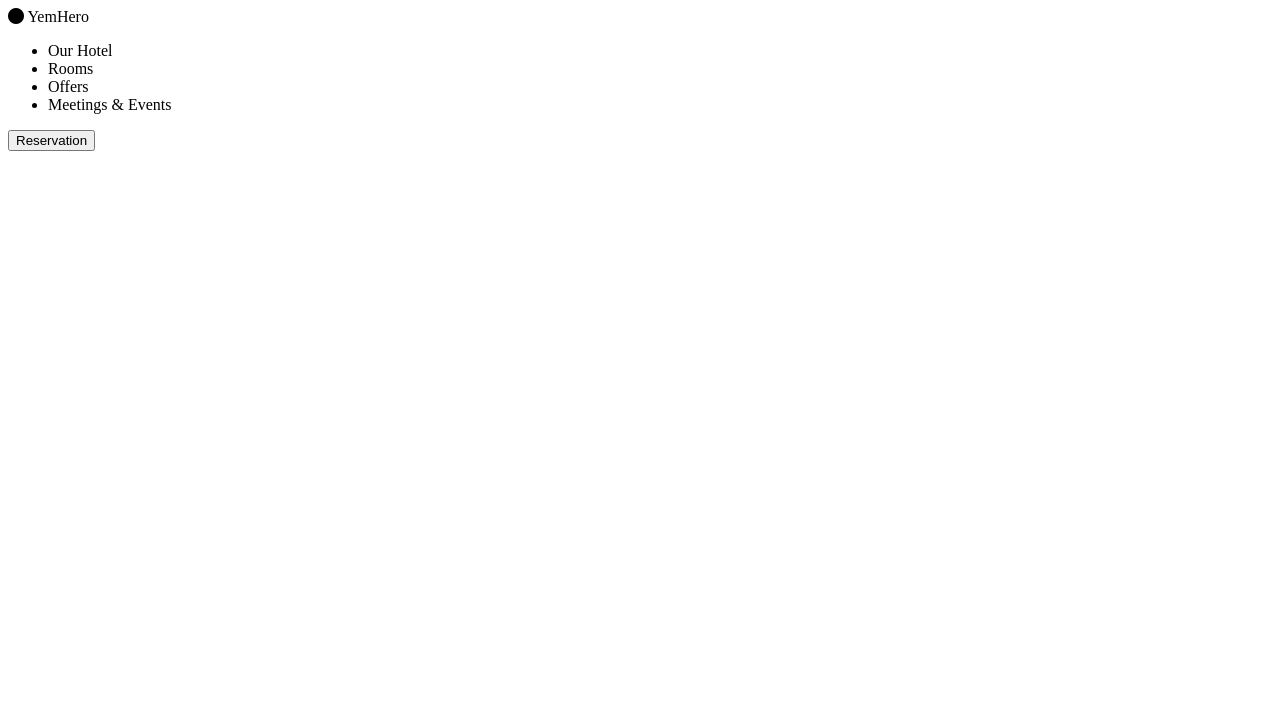
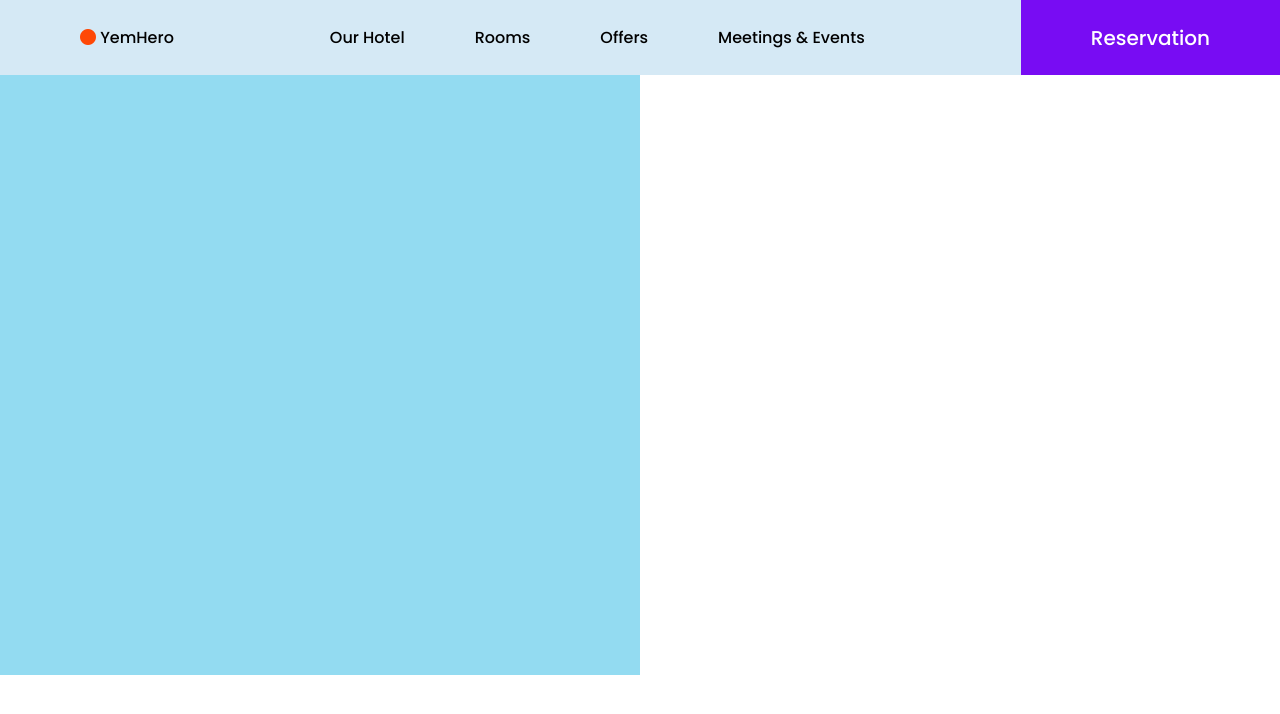
Before and after one commit to Y3ASIN/firstProject, a plain HTML site: page index.html in a window 1280 px wide. Drawn offline with Linux system fonts and the light colour scheme.

Commit message:
update pages

```diff
--- a/index.html
+++ b/index.html
@@ -1,16 +1,21 @@
 <!DOCTYPE html>
 <html lang="en">
-
   <head>
-    <meta charset="UTF-8">
-    <meta http-equiv="X-UA-Compatible" content="IE=edge">
-    <meta name="viewport" content="width=device-width, initial-scale=1.0">
-    <title> Yem Hero </title>
-    <link rel="stylesheet" href="../css/three.css">
-    <link rel="stylesheet" href="https://cdnjs.cloudflare.com/ajax/libs/font-awesome/6.2.0/css/all.min.css">
-    <link rel="preconnect" href="https://fonts.googleapis.com">
-    <link rel="preconnect" href="https://fonts.gstatic.com" crossorigin>
-    <link href="https://fonts.googleapis.com/css2?family=Poppins:wght@500;700&display=swap" rel="stylesheet">
+    <meta charset="UTF-8" />
+    <meta http-equiv="X-UA-Compatible" content="IE=edge" />
+    <meta name="viewport" content="width=device-width, initial-scale=1.0" />
+    <title>Yem Hero</title>
+    <link rel="stylesheet" href="index.css" />
+    <link
+      rel="stylesheet"
+      href="https://cdnjs.cloudflare.com/ajax/libs/font-awesome/6.2.0/css/all.min.css"
+    />
+    <link rel="preconnect" href="https://fonts.googleapis.com" />
+    <link rel="preconnect" href="https://fonts.gstatic.com" crossorigin />
+    <link
+      href="https://fonts.googleapis.com/css2?family=Poppins:wght@500;700&display=swap"
+      rel="stylesheet"
+    />
   </head>
 
   <body>
@@ -29,14 +34,8 @@
       </div>
     </header>
     <div class="heroSec">
-        <div class="leftHero">
-
-
-        </div>
-        <div class="rightHero">
-
-        </div>
+      <div class="leftHero"></div>
+      <div class="rightHero"></div>
     </div>
   </body>
-
 </html>
```
Lines whose indentation alone changed are shown as unchanged.
